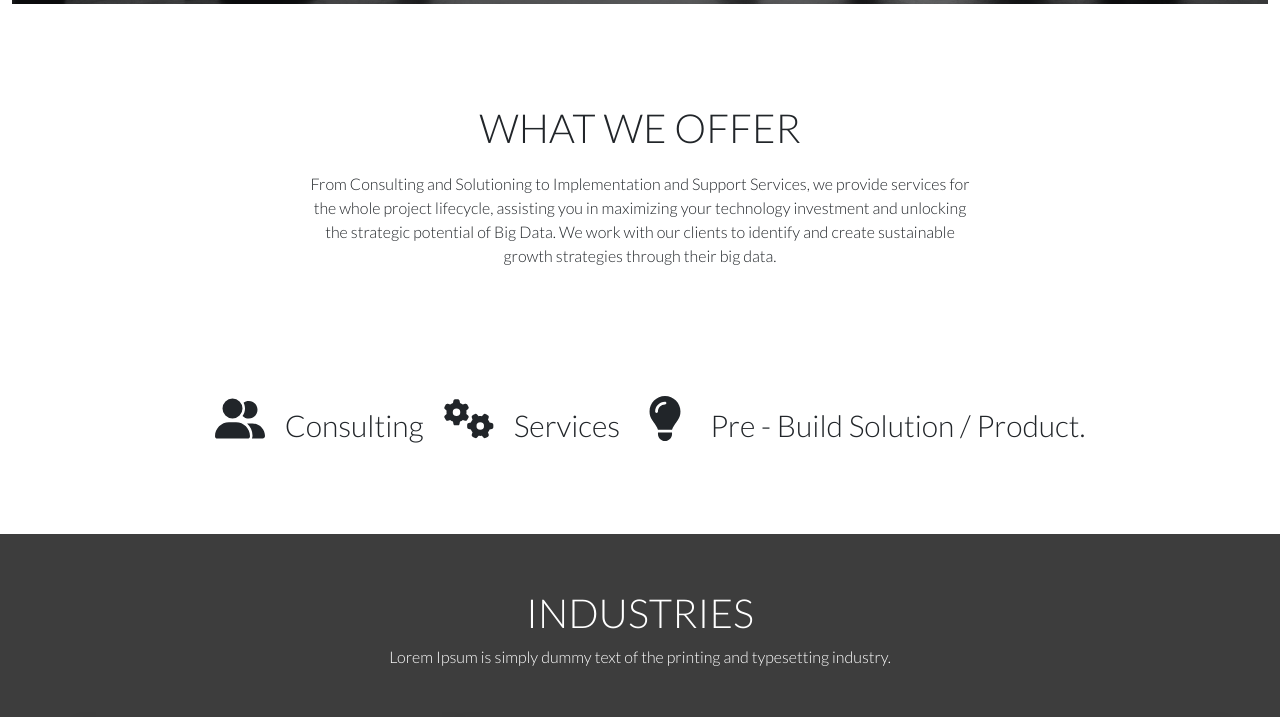
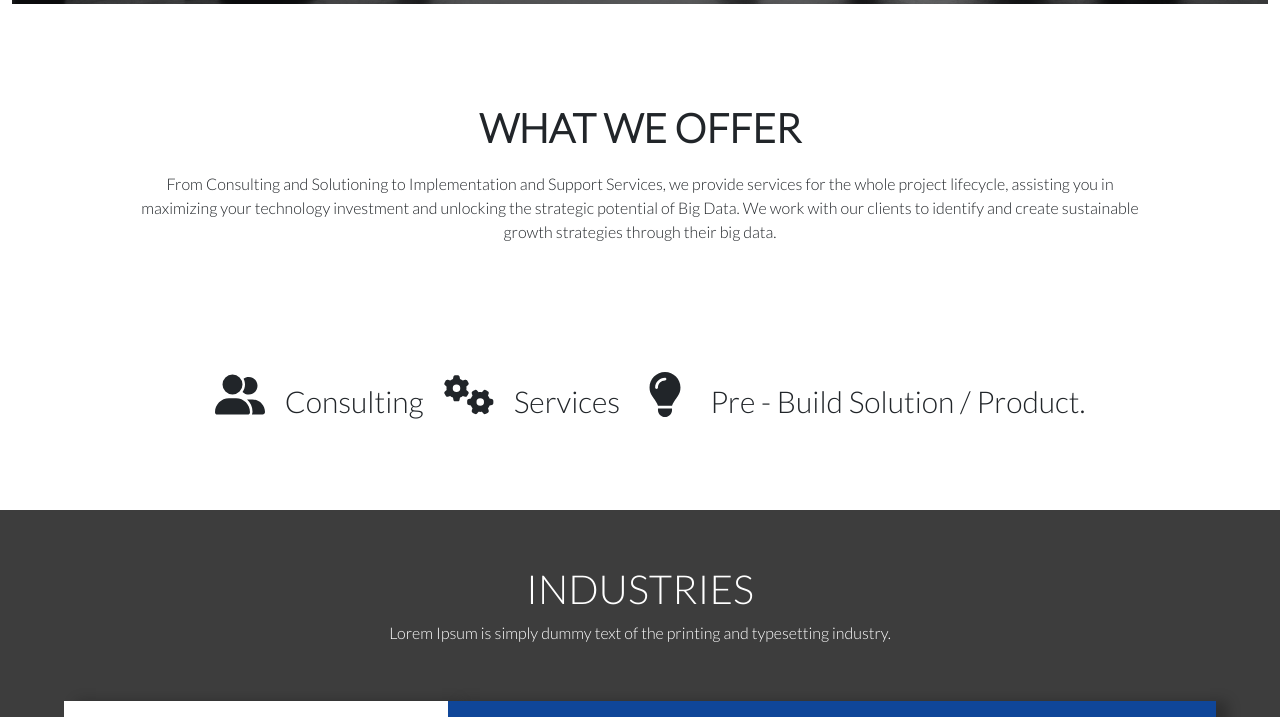
Before and after one commit to Din1998/test-repo, a React (Create React App) app: page / in a window 1280 px wide. Shown: the part 929-1646 px from the top of the page. Built offline with nearby package versions, Linux system fonts and the light colour scheme.

Commit message:
fix about section height issue

```diff
--- a/src/App.css
+++ b/src/App.css
@@ -1,7 +1,6 @@
 *{
   margin: 0;
   padding: 0;
-
 }
 
 /* Nav Section */
--- a/src/App.js
+++ b/src/App.js
@@ -16,7 +16,7 @@
       <IndustrysSection />
       <FeatureSection2 /> {/* add feature section component 2 */}
       <About />
-      <FeatuteSection3 />
+      <FeatuteSection3 />{/* add feature section component 2 */}
     </div>
   );
 }
--- a/src/StylesFile/about.css
+++ b/src/StylesFile/about.css
@@ -1,6 +1,6 @@
 .about__section{
   font-family: 'Lato', sans-serif;
-  height: 800px;
+  height: 100%;
 }
 
 .box{
--- a/src/StylesFile/featureSection3.css
+++ b/src/StylesFile/featureSection3.css
@@ -1,30 +1,4 @@
-.feature__section1{
-  height: 560;
+.feature__section3{
+  height: 480px !important;
   width: 100%;
-
 }
-
-.feature__sec_wraper{
-  height: 100%;
-  display: flex;
-  flex-direction: column;
-  justify-content: center;
-  align-items: center;
-
-}
-
-.feature__text h1{
-  font-weight: 300;
-}
-
-.feature__text{
-  padding: 100px 0px ;
-  font-family: 'Lato', sans-serif;
-  text-align: center;
-  width: 60%;
-}
-
-.item{
-  width: 200px;
-
-}
--- a/src/components/FeatureSection3.js
+++ b/src/components/FeatureSection3.js
@@ -1,36 +1,39 @@
 import '../StylesFile/featureSection3.css'
 
-import {Row,Col} from 'react-bootstrap';
+import {Container,Row,Col} from 'react-bootstrap';
 
 export default function FeatureSection3(){
   return(
+      <div className="feature__section3">
+        <Container>
+        <div className="feature__wraper3">
 
-      <div className="feature__section3">
-        <div className="feature__sec_wraper">
-          <div className="feature__text">
+          <div className="feature3__text">
             <h1>SEE EVERYTHING ABOUT YOUR ANALYTICS VALLEY BUSINESS</h1>
           </div>
-          <div className="feture__item">
+
+          <div className="feture__item3">
           <Row>
-              <Col md={3}><div className='item'>
+            <Col md={3} sm={6}><div className='item1'>
                 <h1>100%</h1>
                 <p>Happy Client</p>
               </div></Col>
-              <Col md={3}><div className='item'>
+            <Col md={3} sm={6}><div className='item1'>
                 <h1>4.8/5</h1>
                 <p>Client Satisfaction</p>
               </div></Col>
-              <Col md={3}><div className='item'>
+            <Col md={3} sm={6}><div className='item1'>
                 <h1>150 +</h1>
                 <p>Projects Complete</p>
               </div></Col>
-              <Col md={3}><div className='item'>
-                  <h1>30% to 80%</h1>
+            <Col md={3} sm={6}><div className='item1'>
+                <h1>30% <span className='span__text'>to</span> 80%</h1>
                 <p>Revenue Growth</p>
               </div></Col>
           </Row>
           </div>
           </div>
+        </Container>
       </div>
 
   )
```
Lines whose indentation alone changed are shown as unchanged.
